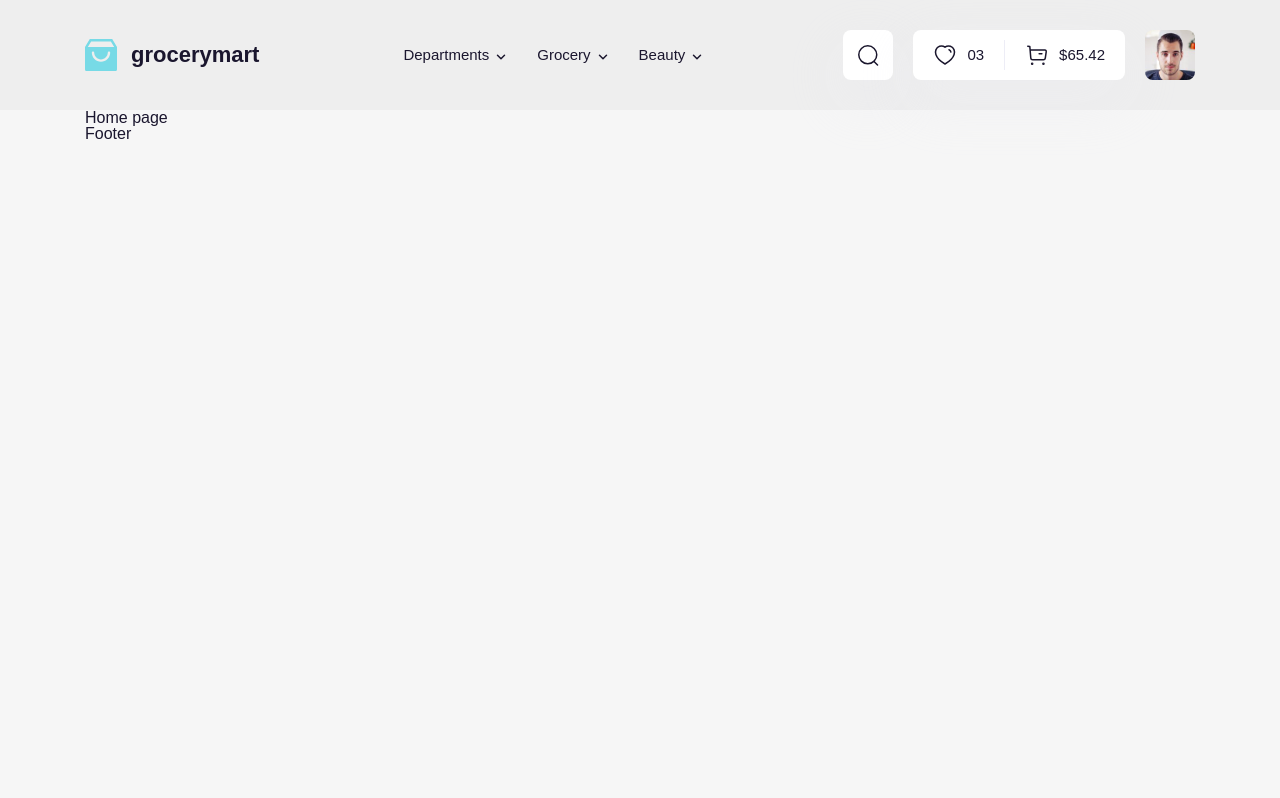
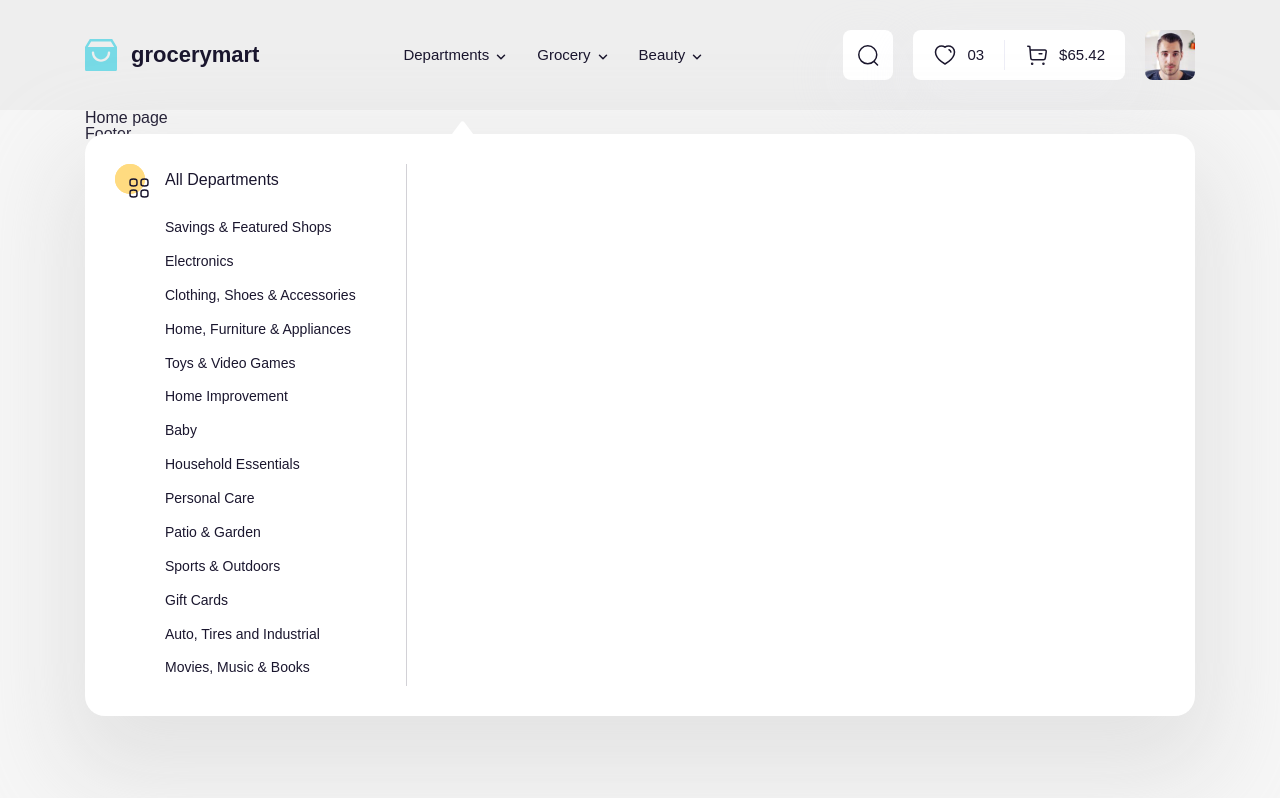
Before and after one commit to leva25012005/f8-htmlcss-08, a website: page index.html in a window 1280 px wide. Shown: the top 798 px of the page. Drawn offline with Linux system fonts and the light colour scheme.

Commit message:
Làm nội dung phần Mega menu #1 - 13

```diff
--- a/scss/components/_dropdown.scss
+++ b/scss/components/_dropdown.scss
@@ -1,12 +1,15 @@
 .dropdown {
   position: absolute;
   left: 0;
+
+  width: min(1240px, 100%);
   padding-top: 54px;
-  display: none;
+  // display: none;
 
   &__inner {
     position: relative;
 
+    height: min(582px, 100vh - 158px);
     padding: 30px;
 
     border-radius: 20px;
@@ -23,3 +26,69 @@
     }
   }
 }
+
+.top-menu {
+  height: 100%;
+
+  &__main {
+    width: 292px;
+    height: 100%;
+    border-right: 1px solid var(--top-menu-border-color);
+  }
+}
+
+.menu-column {
+  display: flex;
+  gap: 14px;
+
+  &__icon {
+    position: relative;
+
+    flex-shrink: 0;
+    width: 36px;
+    height: 36px;
+  }
+
+  &__content {
+    flex: 1;
+  }
+
+  &__icon-1 {
+    width: 30px;
+    height: 30px;
+    object-fit: cover;
+  }
+
+  &__icon-2 {
+    position: absolute;
+    right: 0;
+    bottom: 0;
+
+    width: 24px;
+    height: 24px;
+    object-fit: cover;
+  }
+
+  &__heading {
+    margin-top: 4px;
+    font-size: 1.6rem;
+    font-weight: 500;
+    line-height: 150%;
+  }
+
+  &__list {
+    margin-top: 19px;
+  }
+
+  &__link {
+    display: block;
+    padding: 7px 0;
+    font-size: 1.4rem;
+    line-height: 142.857%;
+
+    &:hover {
+      color: #0071dc;
+      font-weight: 500;
+    }
+  }
+}
--- a/scss/theme/_dark.scss
+++ b/scss/theme/_dark.scss
@@ -14,4 +14,5 @@
   --dropdown-shadow-color: rgba(23, 28, 40, 0.4);
   --dropdown-arrow-color: brightness(0) saturate(100%) invert(14%) sepia(15%)
     saturate(1085%) hue-rotate(185deg) brightness(97%) contrast(82%);
+  --top-menu-border-color: #171c28;
 }
--- a/scss/theme/_light.scss
+++ b/scss/theme/_light.scss
@@ -18,4 +18,5 @@
   // Dropdown
   --dropdown-bg-color: #fff;
   --dropdown-shadow-color: rgba(200, 200, 200, 0.4);
+  --top-menu-border-color: #d2d1d6;
 }
--- a/templates/header.html
+++ b/templates/header.html
@@ -29,10 +29,98 @@
           </a>
           <div class="dropdown">
             <div class="dropdown__inner">
-              Lorem 1 ipsum dolor sit amet consectetur adipisicing elit.
-              Exercitationem fugiat, explicabo earum consequuntur incidunt, fuga
-              labore excepturi rem sit totam ut quis inventore rerum enim iure
-              quo ducimus at fugit?
+              <div class="top-menu">
+                <div class="top-menu__main">
+                  <!-- Menu column -->
+                  <div class="menu-column">
+                    <div class="menu-column__icon">
+                      <img
+                        src="./assets/img/category/cate-1.1.svg"
+                        alt=""
+                        class="menu-column__icon-1"
+                      />
+                      <img
+                        src="./assets/img/category/cate-1.2.svg"
+                        alt=""
+                        class="menu-column__icon-2"
+                      />
+                    </div>
+                    <div class="menu-column__content">
+                      <h2 class="menu-column__heading">All Departments</h2>
+                      <ul class="menu-column__list">
+                        <li>
+                          <a href="#!" class="menu-column__link">
+                            Savings & Featured Shops
+                          </a>
+                        </li>
+                        <li>
+                          <a href="#!" class="menu-column__link">
+                            Electronics
+                          </a>
+                        </li>
+                        <li>
+                          <a href="#!" class="menu-column__link">
+                            Clothing, Shoes & Accessories
+                          </a>
+                        </li>
+                        <li>
+                          <a href="#!" class="menu-column__link">
+                            Home, Furniture & Appliances
+                          </a>
+                        </li>
+                        <li>
+                          <a href="#!" class="menu-column__link">
+                            Toys & Video Games
+                          </a>
+                        </li>
+                        <li>
+                          <a href="#!" class="menu-column__link">
+                            Home Improvement
+                          </a>
+                        </li>
+                        <li>
+                          <a href="#!" class="menu-column__link"> Baby </a>
+                        </li>
+                        <li>
+                          <a href="#!" class="menu-column__link">
+                            Household Essentials
+                          </a>
+                        </li>
+                        <li>
+                          <a href="#!" class="menu-column__link">
+                            Personal Care
+                          </a>
+                        </li>
+                        <li>
+                          <a href="#!" class="menu-column__link">
+                            Patio & Garden
+                          </a>
+                        </li>
+                        <li>
+                          <a href="#!" class="menu-column__link">
+                            Sports & Outdoors
+                          </a>
+                        </li>
+                        <li>
+                          <a href="#!" class="menu-column__link">
+                            Gift Cards
+                          </a>
+                        </li>
+                        <li>
+                          <a href="#!" class="menu-column__link">
+                            Auto, Tires and Industrial
+                          </a>
+                        </li>
+                        <li>
+                          <a href="#!" class="menu-column__link">
+                            Movies, Music & Books
+                          </a>
+                        </li>
+                      </ul>
+                    </div>
+                  </div>
+                </div>
+              </div>
             </div>
           </div>
         </li>
@@ -45,14 +133,6 @@
               class="icon navbar__arrow"
             />
           </a>
-          <div class="dropdown">
-            <div class="dropdown__inner">
-              Lorem 2 ipsum dolor sit amet consectetur adipisicing elit.
-              Exercitationem fugiat, explicabo earum consequuntur incidunt, fuga
-              labore excepturi rem sit totam ut quis inventore rerum enim iure
-              quo ducimus at fugit?
-            </div>
-          </div>
         </li>
         <li class="navbar__item">
           <a href="" class="navbar__link">
@@ -63,14 +143,6 @@
               class="icon navbar__arrow"
             />
           </a>
-          <div class="dropdown">
-            <div class="dropdown__inner">
-              Lorem 3 ipsum dolor sit amet consectetur adipisicing elit.
-              Exercitationem fugiat, explicabo earum consequuntur incidunt, fuga
-              labore excepturi rem sit totam ut quis inventore rerum enim iure
-              quo ducimus at fugit?
-            </div>
-          </div>
         </li>
       </ul>
     </nav>
```
Also changed, not shown: assets/css/main.css, 1 other file.
